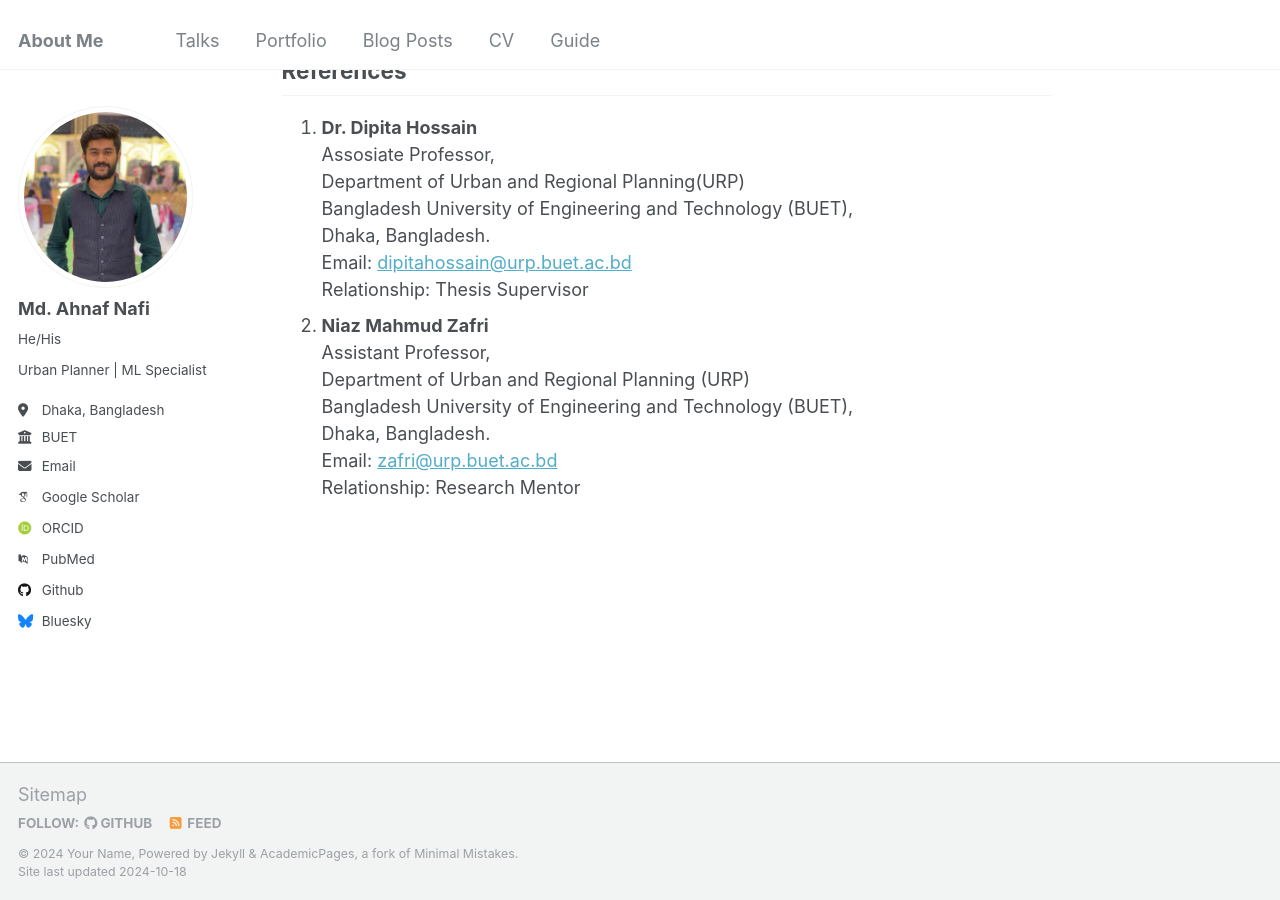
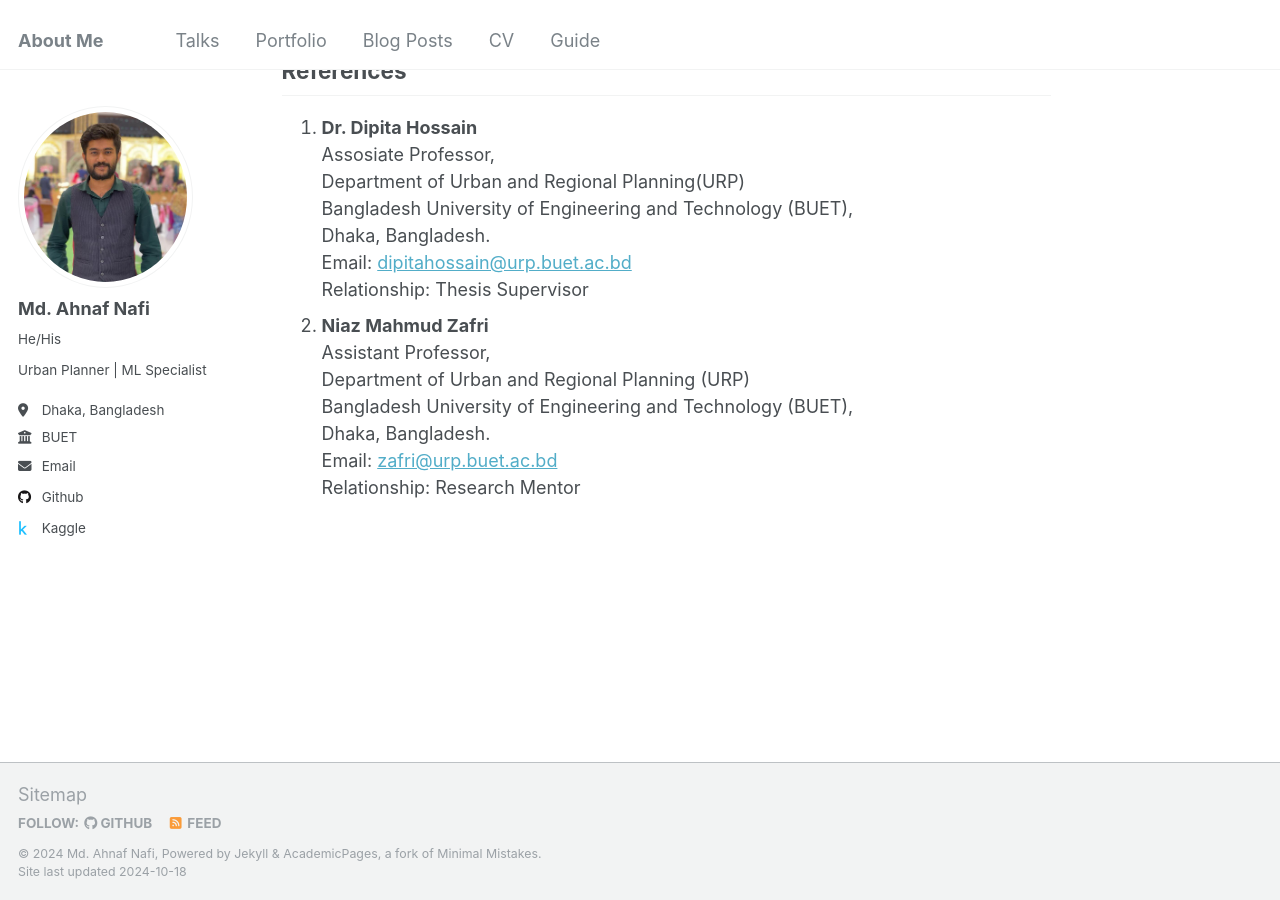
Before and after one commit to NafixData/ahnafnafi, a Jekyll site: the page built from _pages/about.md, in a window 1280 px wide and 900 px high, scrolled down 1591 px. Built offline with Jekyll 4.4.1, drawn with Linux system fonts in a browser that asks for light colours; some web fonts are replaced; part of the change alters nothing that is shown.

Commit message:
Update _config.yml

```diff
--- a/_config.yml
+++ b/_config.yml
@@ -10,7 +10,7 @@
 locale                   : "en-US"
 title                    : "About Me"
 title_separator          : "-"
-name                     : &name "Your Name"
+name                     : &name "Md. Ahnaf Nafi"
 description              : &description "personal description"
 url                      : https://academicpages.github.io # the base hostname & protocol for your site e.g. "https://mmistakes.github.io"
 baseurl                  : "" # the subpath of your site, e.g. "/blog"
@@ -32,23 +32,23 @@ author:
 
   # Academic websites
   arxiv            : # URL - Update with the correct link to your profile
-  googlescholar    : "https://scholar.google.com/citations?user=PS_CX0AAAAAJ"
+  googlescholar    : #"https://scholar.google.com/citations?user=PS_CX0AAAAAJ"
   impactstory      : # URL
-  orcid            : "http://orcid.org/yourorcidurl"
+  orcid            : #"http://orcid.org/yourorcidurl"
   semantic         : # URL
-  pubmed           : "https://www.ncbi.nlm.nih.gov/pubmed/?term=john+snow"
+  pubmed           : #"https://www.ncbi.nlm.nih.gov/pubmed/?term=john+snow"
   researchgate     : # URL
 
   # Repositories and software development
   bitbucket        : # Username - Update with your username on the site
   codepen          : # Username
   dribbble         : # Username
-  github           : "academicpages"
-  kaggle           : # Username
+  github           : "NafixData"
+  kaggle           : "ahnafnafi"
   stackoverflow    : # User number or user number and name (i.e., use "1" or "1/jeff-atwood")
 
   # Social media
-  bluesky          : "bsky.app" # Replace this with you Bluesky username
+  bluesky          : #"bsky.app" # Replace this with you Bluesky username
   facebook         : # Username
   flickr           : # Username
   foursquare       : # Username
```
